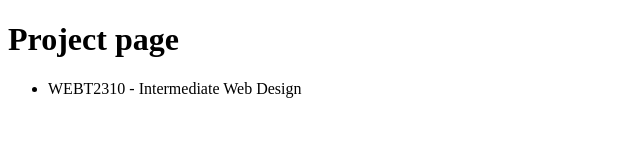
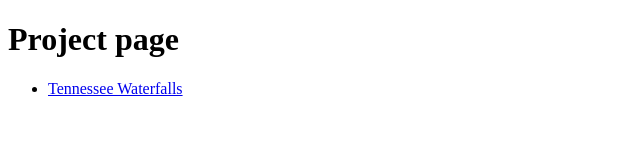
Before and after one commit to BJWILSON3/WEBT2310IWSD, a plain HTML site: page index.html in a window 1280 px wide. Shown: the whole page, without its empty margins (0-640 px from the left). Drawn offline with Linux system fonts and the light colour scheme.

Commit message:
Update index.html

```diff
--- a/index.html
+++ b/index.html
@@ -11,7 +11,8 @@
 <body>
     <h1>Project page</h1>
     <ul>
-        <li>WEBT2310 - Intermediate Web Design</li>
+        <li><a href="TennesseeWaterfalls/index.html"
+            target="blank">Tennessee Waterfalls</a></li>
     </ul>
 
 </body>
```
